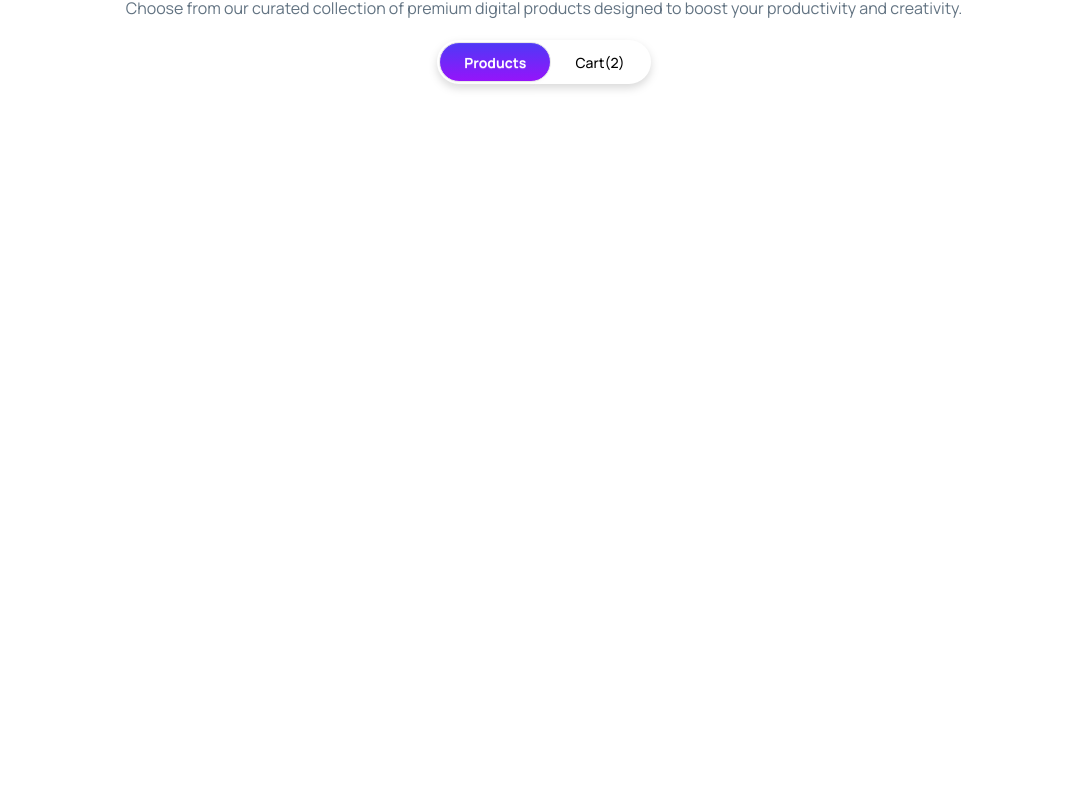
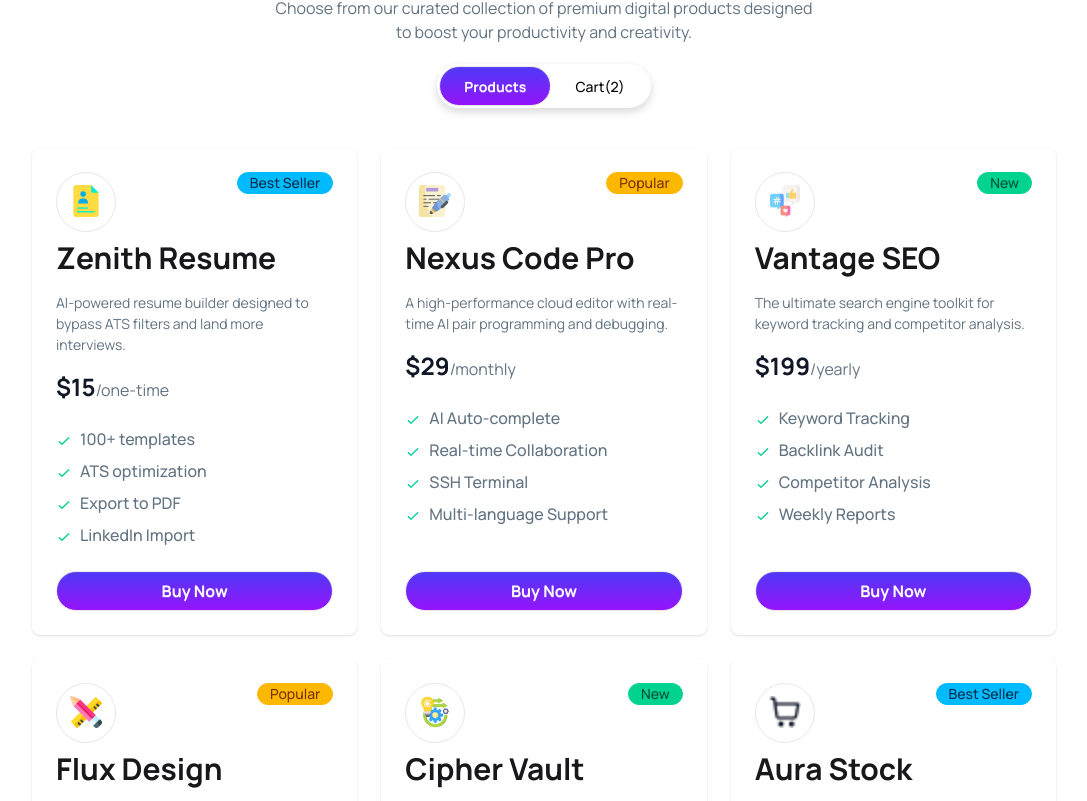
Before and after one commit to kaziontor7/DigiTools-Platform, a React (Vite) app: page / in a window 1280 px wide. Shown: the part 1199-2000 px from the top of the page, without its empty margins (96-1183 px from the left). Before the commit the page ends 1323 px from the top, so only its background shows below. Built offline with nearby package versions, Linux system fonts and the light colour scheme.

Commit message:
Products card

```diff
--- a/public/tools.json
+++ b/public/tools.json
@@ -5,10 +5,10 @@
     "description": "AI-powered resume builder designed to bypass ATS filters and land more interviews.",
     "price": 15.00,
     "period": "one-time",
-    "tag": "Trending",
+    "tag": "Best Seller",
     "tagType": "trending",
     "features": ["100+ templates", "ATS optimization", "Export to PDF", "LinkedIn Import"],
-    "icon": "https://ui-avatars.com/api/?name=ZR&background=6366F1&color=fff&size=128"
+    "icon": "../src/assets/products/portfolio.png"
   },
   {
     "id": "nexus-code-pro",
@@ -19,7 +19,7 @@
     "tag": "Popular",
     "tagType": "popular",
     "features": ["AI Auto-complete", "Real-time Collaboration", "SSH Terminal", "Multi-language Support"],
-    "icon": "https://ui-avatars.com/api/?name=NC&background=4F46E5&color=fff&size=128"
+    "icon": "../src/assets/products/writing_2327400 1.png"
   },
   {
     "id": "vantage-seo-suite",
@@ -27,10 +27,10 @@
     "description": "The ultimate search engine toolkit for keyword tracking and competitor analysis.",
     "price": 199.00,
     "period": "yearly",
-    "tag": "Best Seller",
+    "tag": "New",
     "tagType": "best-seller",
     "features": ["Keyword Tracking", "Backlink Audit", "Competitor Analysis", "Weekly Reports"],
-    "icon": "https://ui-avatars.com/api/?name=VS&background=10B981&color=fff&size=128"
+    "icon": "../src/assets/products/social-media.png"
   },
   {
     "id": "flux-design-system",
@@ -38,10 +38,10 @@
     "description": "A massive library of UI components and premium Figma templates for creators.",
     "price": 89.00,
     "period": "one-time",
-    "tag": "New",
+    "tag": "Popular",
     "tagType": "new",
     "features": ["UI Component Library", "Auto-layout Support", "Lifetime Updates", "Developer Handoff"],
-    "icon": "https://ui-avatars.com/api/?name=FD&background=EC4899&color=fff&size=128"
+    "icon": "../src/assets/products/design-tool.png"
   },
   {
     "id": "cipher-vault-pass",
@@ -49,10 +49,10 @@
     "description": "Military-grade encrypted password manager for high-security personal and team use.",
     "price": 4.99,
     "period": "monthly",
-    "tag": "Secure",
+    "tag": "New",
     "tagType": "secure",
     "features": ["Zero-Knowledge Encryption", "Biometric Unlock", "Cross-device Sync", "Emergency Access"],
-    "icon": "https://ui-avatars.com/api/?name=CV&background=111827&color=fff&size=128"
+    "icon": "../src/assets/products/operation.png"
   },
   {
     "id": "aura-stock-4k",
@@ -60,9 +60,9 @@
     "description": "Unlimited access to high-fidelity 4K stock footage and royalty-free music.",
     "price": 250.00,
     "period": "yearly",
-    "tag": "Premium",
+    "tag": "Best Seller",
     "tagType": "premium",
     "features": ["Unlimited 4K Downloads", "Commercial License", "Royalty-free Audio", "Daily New Content"],
-    "icon": "https://ui-avatars.com/api/?name=AS&background=8B5CF6&color=fff&size=128"
+    "icon": "../src/assets/products/shopping-cart.png"
   }
 ]
--- a/src/Components/Products/Products.jsx
+++ b/src/Components/Products/Products.jsx
@@ -2,8 +2,36 @@ import React from 'react';
 
 const Products = ({tool}) => {
     return (
-        <div>
+        <div className=''>
+            <div className="card  bg-base-100 shadow-sm h-full">
+  <div className="card-body">
+    <div className='flex justify-between'>
+        <div className='rounded-[50%] border border-gray-200 w-15 h-15'>
+           <img className=' w-8 h-8 mx-auto my-3' src={tool.icon} alt="" />
+        </div>
+           <span className={`px-3 py-2.5 rounded-full font-medium text-sm ${tool.tag==='Popular'? 'badge badge-xs badge-warning' : ''}
+           ${tool.tag==='New'? 'badge badge-xs badge-success' : ''}
+           ${tool.tag==='Best Seller'? 'badge badge-xs badge-info' : ''}`}>{tool.tag}</span>
 
+    </div>
+
+    <div className="space-y-4">
+      <h2 className="text-3xl font-bold">{tool.name}</h2>
+      <p className='gray-color'>{tool.description}</p>
+      <span className="text-base gray-color"><span className='textColor font-bold text-2xl'>${tool.price}</span>/{tool.period}</span>
+    </div>
+    <ul className="mt-4 flex flex-col gap-2 text-base font-medium  gray-color grow">
+      {tool.features.map(feature=><li>
+        <svg xmlns="http://www.w3.org/2000/svg" className="size-4 me-2 inline-block text-success" fill="none" viewBox="0 0 24 24" stroke="currentColor"><path strokeLinecap="round" strokeLinejoin="round" strokeWidth="2" d="M5 13l4 4L19 7" /></svg>
+        <span className=''>{feature}</span>
+      </li>)}
+
+    </ul>
+    <div className="mt-4">
+      <button className="btn gradient btn-block font-bold text-white text-base rounded-full">Buy Now</button>
+    </div>
+  </div>
+</div>
         </div>
     );
 };
--- a/src/Components/Shop/Shop.jsx
+++ b/src/Components/Shop/Shop.jsx
@@ -9,7 +9,7 @@ const Shop = ({toolsPromise}) => {
      <div>
         <div className='space-y-2 md:space-y-4 md:mt-28 mt-14 md:mb-10 mb-5'>
             <h1 className='textColor md:text-5xl text-3xl font-extrabold text-center'>Premium Digital Tools</h1>
-            <p className='gray-color text-center'>Choose from our curated collection of premium digital products designed to boost your productivity and creativity. </p>
+            <p className='gray-color text-center'>Choose from our curated collection of premium digital products designed <br /> to boost your productivity and creativity. </p>
             <div className='bg-white rounded-full p-0.5 drop-shadow-lg w-fit my-5 flex items-center mx-auto'>
                 <button onClick={()=>setBtnState('products')} className={`${btnState === 'products' ? 'btn gradient py-3.5 px-6 font-bold text-white rounded-full' : 'btn bg-white border-none w-fit rounded-full shadow-none py-0.5 px-6 font-medium text-black' }`}>Products</button>
                 <button onClick={()=>setBtnState('cart')} className={`${btnState === 'cart' ? 'btn gradient py-3.5 px-6 font-bold text-white rounded-full' : 'btn bg-white border-none w-fit rounded-full shadow-none py-0.5 px-6 font-medium text-black' }`}>Cart(2)</button>
@@ -17,7 +17,7 @@ const Shop = ({toolsPromise}) => {
         </div>
         <div>
             {
-                btnState === 'products' ? tools.map(tool=><Products  tool={tool}></Products>) : <Cart></Cart>
+                btnState === 'products' ?<div className='grid md:grid-cols-2 lg:grid-cols-3 md:w-8/10 w-9/10 gap-6 mx-auto'>{tools.map(tool=><Products  tool={tool}></Products>)} </div> : <Cart></Cart>
             }
         </div>
 
```
